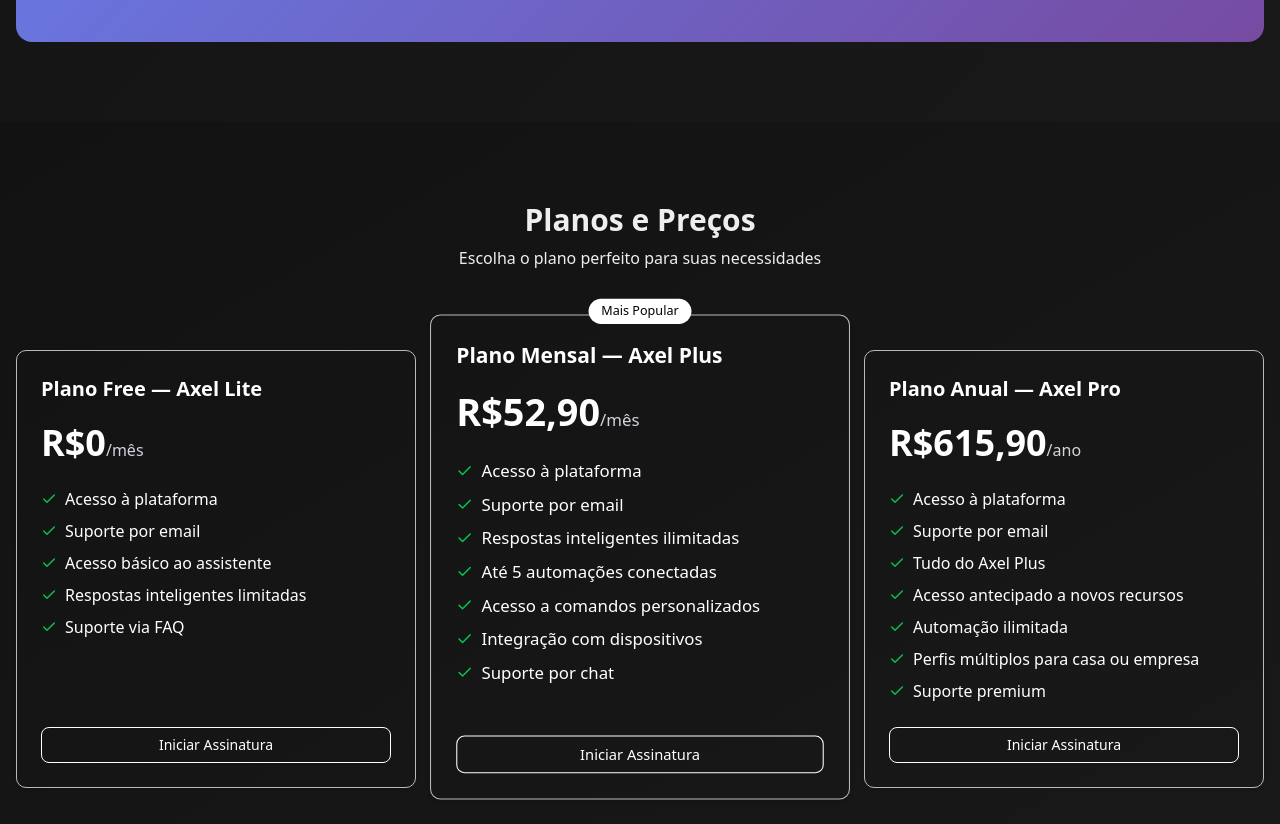
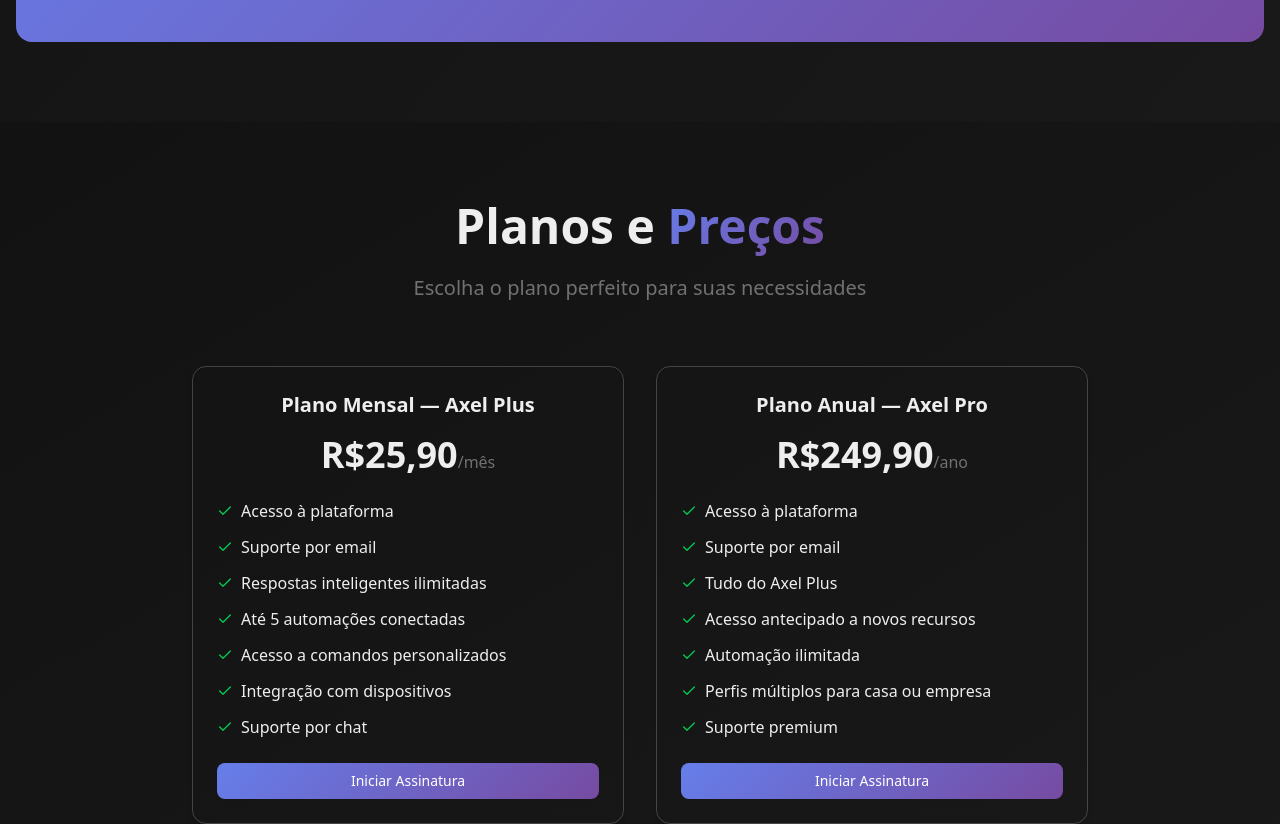
Before and after one commit to duduzinmuller/axel, a Next.js app: page / in a window 1280 px wide. Shown: the part 2140-2964 px from the top of the page. Built offline with nearby package versions, Linux system fonts and the light colour scheme.

Commit message:
refactor: update PricingCard and PricingPlans components for improved styling and pricing

```diff
--- a/app/_components/PricingCard.tsx
+++ b/app/_components/PricingCard.tsx
@@ -1,3 +1,5 @@
+"use client";
+
 import { Check, X } from "lucide-react";
 import { Button } from "@/components/ui/button";
 import { cn } from "@/lib/utils";
@@ -36,31 +38,28 @@ export function PricingCard({
   return (
     <div
       className={cn(
-        "relative mt-10 flex transform flex-col rounded-lg border border-gray-200 bg-white p-6 shadow-sm transition-all dark:border-white/70 dark:bg-transparent",
-        popular && "mt-4 scale-105 shadow-md",
+        "group border-border bg-background relative transform overflow-hidden rounded-xl border p-6 shadow-md transition-all duration-300 hover:shadow-xl dark:border-white/20 dark:bg-transparent",
+        popular && "border-primary scale-105 border-2",
         className,
       )}
     >
       {popular && (
-        <div className="absolute -top-4 right-0 left-0 mx-auto w-fit rounded-full bg-black px-3 py-1 text-xs font-medium text-white dark:bg-white dark:text-black">
+        <div className="bg-gradient-axel absolute -top-4 left-1/2 -translate-x-1/2 rounded-full px-4 py-1 text-xs font-semibold text-white shadow-md">
           Mais Popular
         </div>
       )}
-      <div className="mb-4 flex flex-col gap-1">
-        <h3 className="text-xl font-bold text-black dark:text-white">
-          {title}
-        </h3>
-        <p className="text-sm text-gray-600 dark:text-gray-300">
-          {description}
-        </p>
+
+      <div className="mb-4 text-center">
+        <h3 className="text-foreground mb-1 text-xl font-bold">{title}</h3>
+        <p className="text-muted-foreground text-sm">{description}</p>
       </div>
-      <div className="mb-6">
-        <span className="text-4xl font-bold text-black dark:text-white">
-          {price}
-        </span>
-        <span className="text-gray-600 dark:text-gray-300">/{time}</span>
+
+      <div className="mb-6 text-center">
+        <span className="text-foreground text-4xl font-bold">{price}</span>
+        <span className="text-muted-foreground">/{time}</span>
       </div>
-      <ul className="mb-6 flex flex-col gap-2">
+
+      <ul className="mb-6 flex flex-col gap-3">
         {features.map((feature, index) => (
           <li key={index} className="flex items-center gap-2">
             {feature.included ? (
@@ -70,9 +69,7 @@ export function PricingCard({
             )}
             <span
               className={cn(
-                feature.included
-                  ? "text-black dark:text-white"
-                  : "text-gray-400 dark:text-gray-500",
+                feature.included ? "text-foreground" : "text-muted-foreground",
               )}
             >
               {feature.name}
@@ -80,9 +77,10 @@ export function PricingCard({
           </li>
         ))}
       </ul>
+
       <Button
         onClick={() => router.push(`/checkout?plan=${planType}`)}
-        className="mt-auto cursor-pointer border border-black bg-transparent text-black transition-colors hover:bg-black hover:text-white dark:border-white dark:text-white dark:hover:bg-white dark:hover:text-black"
+        className="bg-gradient-axel w-full cursor-pointer rounded-md text-white transition-transform duration-200 hover:scale-105"
       >
         {buttonText}
       </Button>
--- a/app/_components/PricingPlans.tsx
+++ b/app/_components/PricingPlans.tsx
@@ -10,25 +10,11 @@ export function PricingPlans() {
 
   const plans = [
     {
-      title: "Plano Free — Axel Lite",
-      price: "R$0",
+      title: "Plano Mensal — Axel Plus",
+      price: "R$25,90",
       description: "",
       buttonText: "Iniciar Assinatura",
       popular: false,
-      planType: "free" as const,
-      features: [
-        ...commonFeatures,
-        { name: "Acesso básico ao assistente", included: true },
-        { name: "Respostas inteligentes limitadas", included: true },
-        { name: "Suporte via FAQ", included: true },
-      ],
-    },
-    {
-      title: "Plano Mensal — Axel Plus",
-      price: "R$52,90",
-      description: "",
-      buttonText: "Iniciar Assinatura",
-      popular: true,
       planType: "mensal" as const,
       features: [
         ...commonFeatures,
@@ -41,7 +27,7 @@ export function PricingPlans() {
     },
     {
       title: "Plano Anual — Axel Pro",
-      price: "R$615,90",
+      price: "R$249,90",
       description: "",
       buttonText: "Iniciar Assinatura",
       popular: false,
@@ -59,19 +45,26 @@ export function PricingPlans() {
   ];
 
   return (
-    <div className="from-muted/20 to-muted/40 bg-gradient-to-br py-20">
+    <section className="from-muted/20 to-muted/40 bg-gradient-to-br py-20">
       <div className="container mx-auto px-4">
-        <div className="mb-10 text-center">
-          <h2 className="mb-2 text-3xl font-bold">Planos e Preços</h2>
-          <p>Escolha o plano perfeito para suas necessidades</p>
+        <div className="mb-16 text-center">
+          <h2 className="text-foreground mb-6 text-4xl font-bold md:text-5xl">
+            Planos e{" "}
+            <span className="bg-gradient-axel bg-clip-text text-transparent">
+              Preços
+            </span>
+          </h2>
+          <p className="text-muted-foreground mx-auto max-w-2xl text-xl">
+            Escolha o plano perfeito para suas necessidades
+          </p>
         </div>
 
-        <div className="relative mt-8 grid grid-cols-1 gap-6 md:grid-cols-3">
+        <div className="mx-auto grid max-w-4xl grid-cols-1 gap-8 md:grid-cols-2">
           {plans.map((plan, index) => (
             <PricingCard key={index} {...plan} />
           ))}
         </div>
       </div>
-    </div>
+    </section>
   );
 }
```
